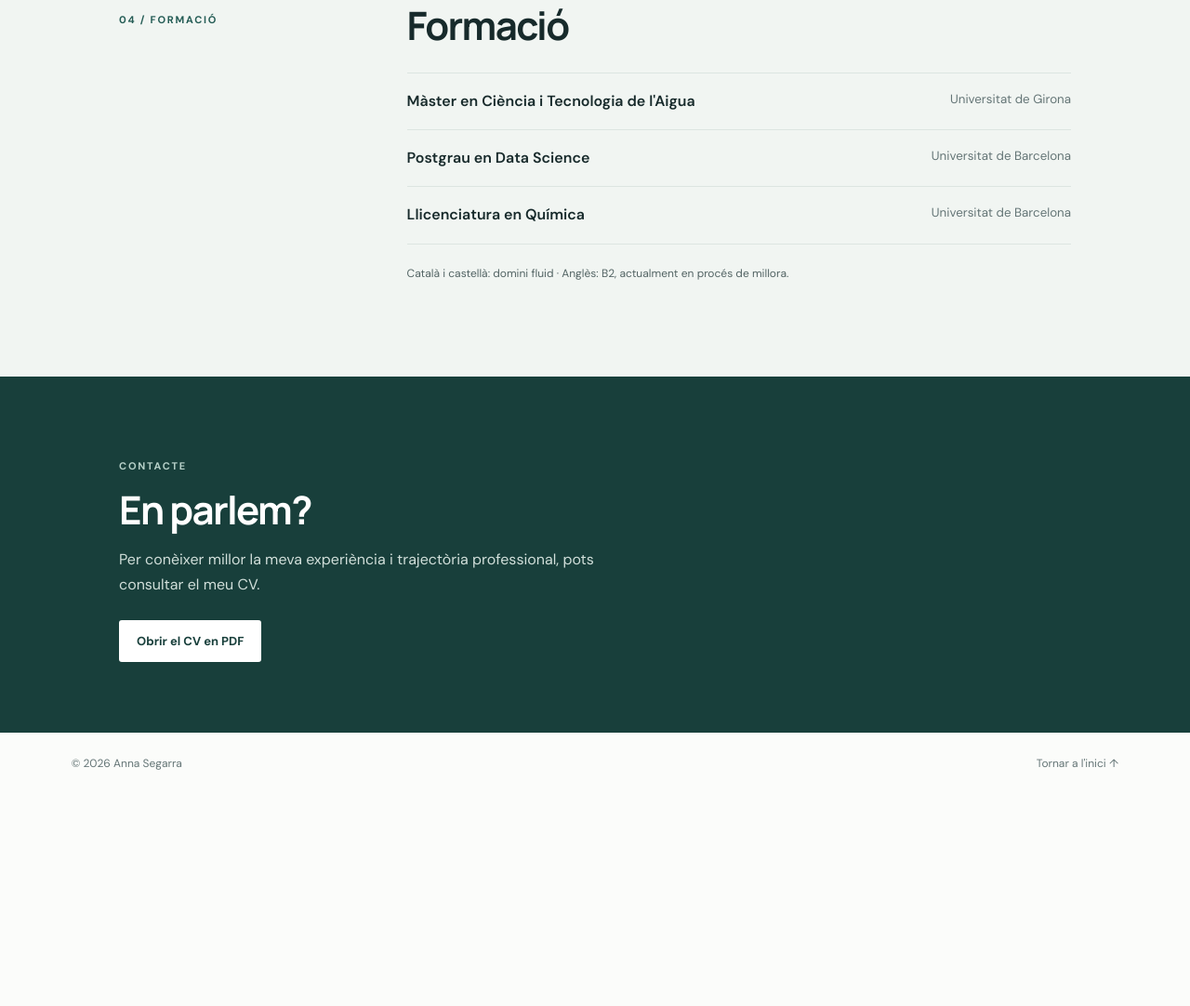
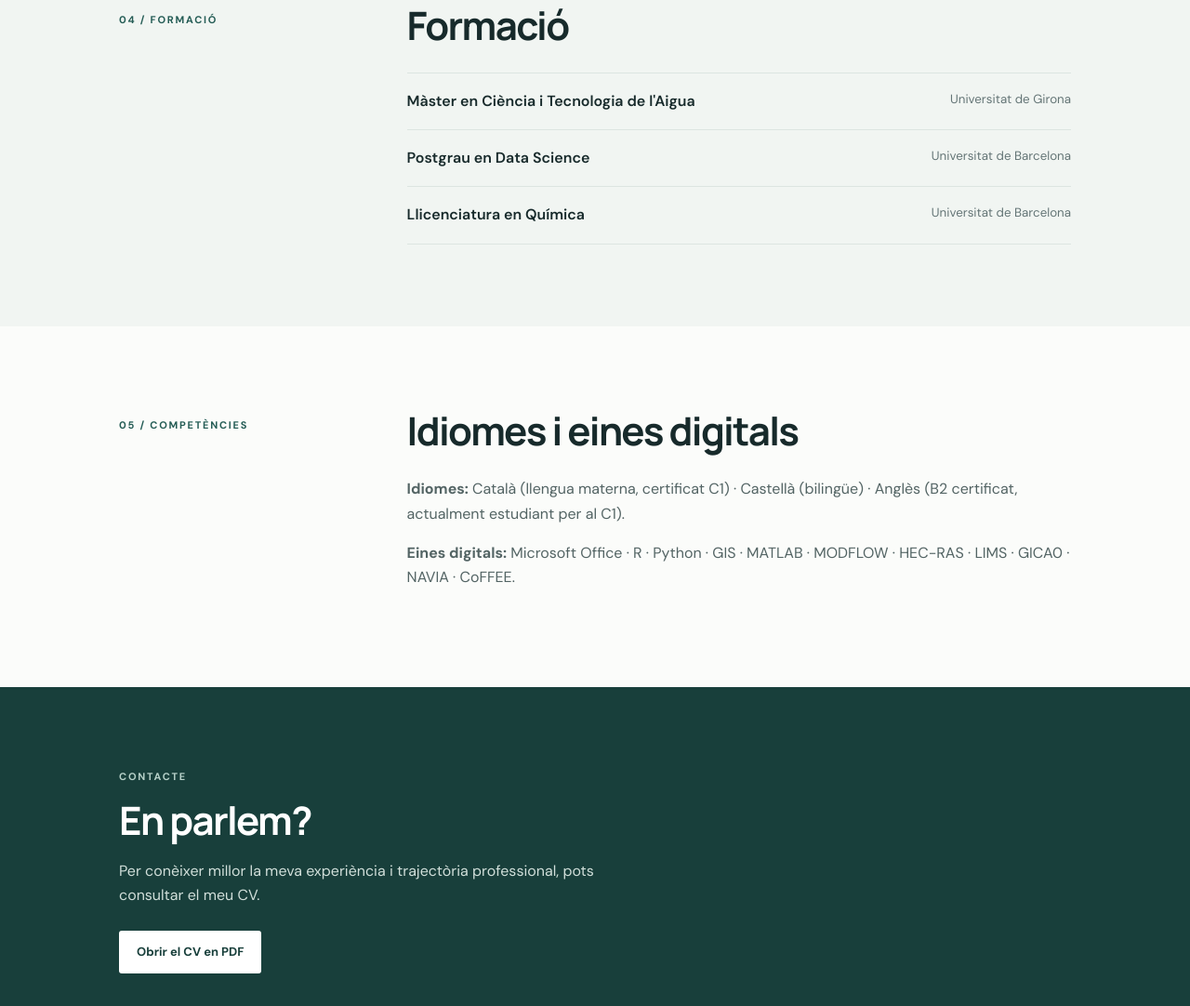
Before and after one commit to annasegarra/annasegarra.github.io, a plain HTML site: page index.html in a window 1280 px wide. Shown: the part 2798-3880 px from the top of the page at 93% size. Before the commit the page ends 3654 px from the top, so only its background shows below. Drawn offline with Linux system fonts and the light colour scheme.

Commit message:
Update index.html

```diff
--- a/index.html
+++ b/index.html
@@ -108,7 +108,15 @@
 <li><span>Postgrau en Data Science</span><small>Universitat de Barcelona</small></li>
 <li><span>Llicenciatura en Química</span><small>Universitat de Barcelona</small></li>
 </ul>
-<p class="note">Català i castellà: domini fluid · Anglès: B2, actualment en procés de millora.</p>
+</div>
+</section>
+
+<section class="section" id="competencies">
+<div class="section-label">05 / COMPETÈNCIES</div>
+<div class="section-content">
+<h2>Idiomes i eines digitals</h2>
+<p><strong>Idiomes:</strong> Català (llengua materna, certificat C1) · Castellà (bilingüe) · Anglès (B2 certificat, actualment estudiant per al C1).</p>
+<p><strong>Eines digitals:</strong> Microsoft Office · R · Python · GIS · MATLAB · MODFLOW · HEC-RAS · LIMS · GICA0 · NAVIA · CoFFEE.</p>
 </div>
 </section>
 
```
